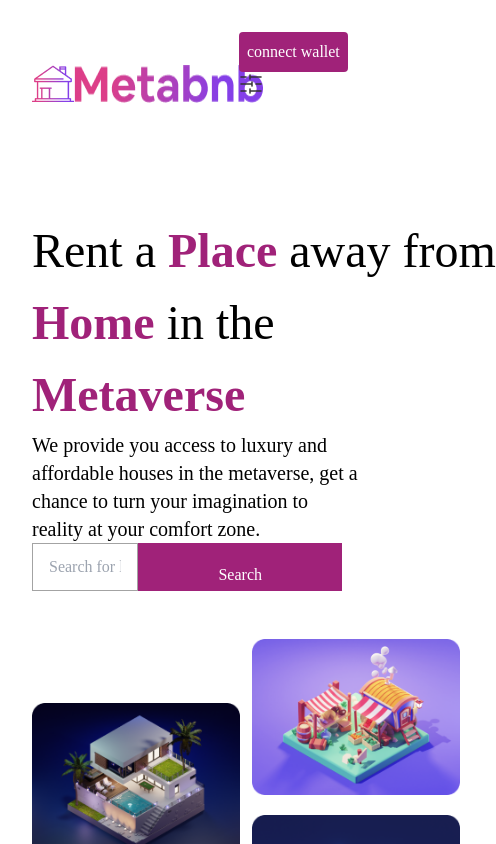
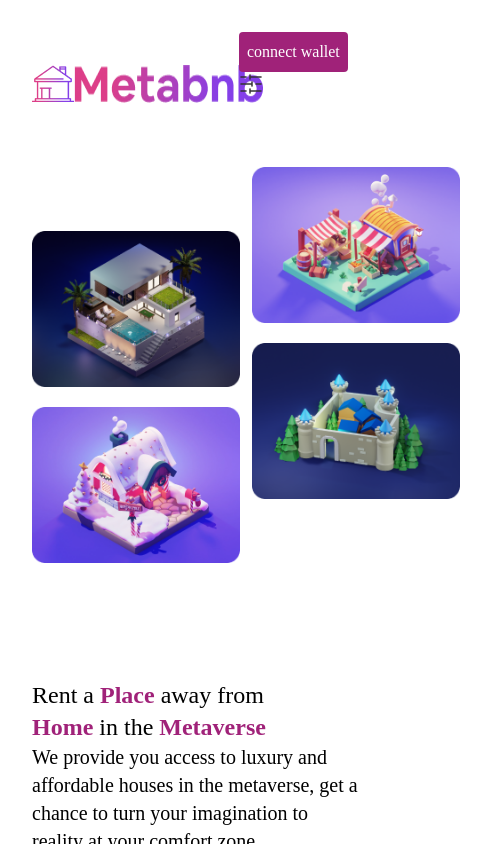
Before and after one commit to Jejeet/NFTs, a React (Create React App) app: page / in a window 390 px wide. Shown: the top 844 px of the page, 496 px wide, since content can reach past the window. Built offline with nearby package versions, Linux system fonts and the light colour scheme; a web font is replaced by a local one.

Commit message:
fixed heading

```diff
--- a/src/components/home.jsx
+++ b/src/components/home.jsx
@@ -25,9 +25,9 @@ const home = () => {
 
       <Nav />
 
-      <div className=" px-8 py-8 flex md:flex-row flex-col justify-between gap-12 ">
+      <div className=" px-8 py-8 flex md:flex-row flex-col-reverse justify-between gap-12 ">
         <div className="flex  flex-col justify-between pt-12">
-          <div className="text-[3rem] ">
+          <div className="md:text-[3rem] text-2xl ">
 
               {" "}
              <p className="whitespace-nowrap">Rent a <span className="font-semibold  bg-clip-text text-transparent bg-gradient-to-r  from-[#A02279] to-[#A02279] ">Place</span> away from{" "}</p>
```
